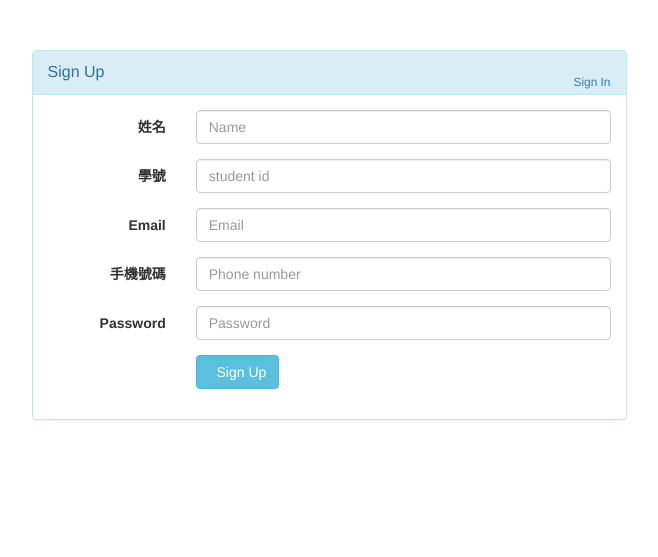
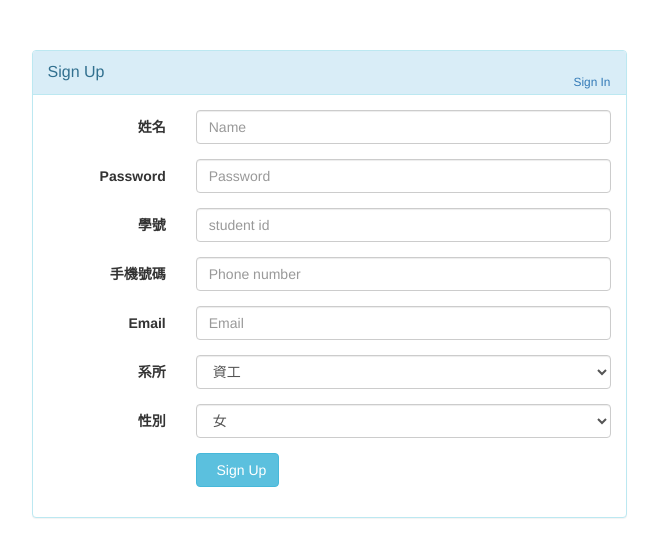
Before and after one commit to q40603/NCTU-SPORT-WEEK-WEB, a Node server app: page /signup in a window 1280 px wide. Shown: the top 557 px of the page, without its empty margins (311-969 px from the left). Run offline with Node 20, Linux system fonts and the light colour scheme.

Commit message:
add department

```diff
--- a/app.js
+++ b/app.js
@@ -32,7 +32,7 @@ app.use(express.static(path.join(__dirname, 'public')));
 app.use(session({
               secret: 'keyboard cat',
               resave: false,
-              saveUninitialized: true,
+              saveUninitialized: false,
               cookie: { maxAge: 60000 }
             }))
 
--- a/routes/user.js
+++ b/routes/user.js
@@ -1,24 +1,34 @@
 
 //---------------------------------------------signup page call------------------------------------------------------
 exports.signup = function(req, res){
+
    message = '';
    if(req.method == "POST"){
       var post  = req.body;
-      var name= post.name;
-      var id= post.id;
+      var uname= post.uname;
+      var uid= post.uid;
       var email= post.email;
       var phone_num= post.phone_num;
       var pass= post.password;
-
-      var sql = "INSERT INTO `user`(`name`,`id`,`email`,`phone_num`, `password`) VALUES ('" + name + "','" + id + "','" + email + "','" + phone_num + "','" + pass + "')";
+      var department = post.department;
+      var gender = post.gender;
+      console.log(phone_num);
+      /*var dep_id_search = "select dcid from `department` where `dname`='"+department+"' ";
+      var dcid;
+      var query = db.query(dep_id_search, function(err, result) {
+         dcid = result[0].dcid;
+         console.log(dcid);
+      });*/
+      var sql = "INSERT INTO `user`(`uid`,`dcid`,`uname`,`gender`,`email`,`phone_num`, `password`) VALUES ('" + uid + "','"+ department +"','" + uname + "','" + gender + "','" + email + "','" + phone_num + "','" + pass + "')";
 
       var query = db.query(sql, function(err, result) {
-
+         console.log(result)
          message = "Succesfully! Your account has been created.";
          res.render('signup.ejs',{message: message});
       });
 
    } else {
+
       res.render('signup');
    }
 };
@@ -30,15 +40,16 @@ exports.login = function(req, res){
 
    if(req.method == "POST"){
       var post  = req.body;
-      var name= post.name;
+      var uid= post.uid;
       var pass= post.password;
-
-      var sql="SELECT id, name FROM `user` WHERE `name='"+name+"' and password = '"+pass+"'";
+     console.log(pass);
+      var sql="SELECT uid, password, uname FROM `user` WHERE `uid`='"+uid+"' and password = '"+pass+"'";
       db.query(sql, function(err, results){
+          console.log(results[0]);
          if(results.length){
-            req.session.userId = results[0].id;
+            req.session.uid = results[0].uid;
             req.session.user = results[0];
-            console.log(results[0].id);
+            console.log(results[0].uid);
             res.redirect('/home/dashboard');
          }
          else{
@@ -47,7 +58,8 @@ exports.login = function(req, res){
          }
 
       });
-   } else {
+   }
+   else {
       res.render('index.ejs',{message: message});
    }
 
@@ -57,16 +69,16 @@ exports.login = function(req, res){
 exports.dashboard = function(req, res, next){
 
    var user =  req.session.user,
-   userId = req.session.userId;
-   console.log('ddd='+userId);
-   if(userId == null){
+      id = req.session.uid;
+   console.log('ddd='+id);
+   if(id == null){
       res.redirect("/login");
       return;
    }
-
-   var sql="SELECT * FROM `users` WHERE `id`='"+userId+"'";
+   var sql="SELECT * FROM `user` WHERE `uid`='"+id+"'";
 
    db.query(sql, function(err, results){
+      console.log(results);
       res.render('dashboard.ejs', {user:user});
    });
 };
@@ -79,26 +91,26 @@ exports.logout=function(req,res){
 //--------------------------------render user details after login--------------------------------
 exports.profile = function(req, res){
 
-   var userId = req.session.userId;
-   if(userId == null){
+   var id = req.session.uid;
+   if(id == null){
       res.redirect("/login");
       return;
    }
 
-   var sql="SELECT * FROM `users` WHERE `id`='"+userId+"'";
+   var sql="SELECT * FROM `user` WHERE `uid`='"+id+"'";
    db.query(sql, function(err, result){
       res.render('profile.ejs',{data:result});
    });
 };
 //---------------------------------edit users details after login----------------------------------
 exports.editprofile=function(req,res){
-   var userId = req.session.userId;
-   if(userId == null){
+   var id = req.session.id;
+   if(id == null){
       res.redirect("/login");
       return;
    }
 
-   var sql="SELECT * FROM `users` WHERE `id`='"+userId+"'";
+   var sql="SELECT * FROM `user` WHERE `id`='"+id+"'";
    db.query(sql, function(err, results){
       res.render('edit_profile.ejs',{data:results});
    });
--- a/views/index.ejs
+++ b/views/index.ejs
@@ -23,7 +23,7 @@
 
                             <div style="margin-bottom: 25px" class="input-group">
                                         <span class="input-group-addon"><i class="glyphicon glyphicon-user"></i></span>
-                                        <input id="login-username" type="text" class="form-control" name="id" value="" placeholder="id">
+                                        <input id="login-username" type="text" class="form-control" name="uid" value="" placeholder="id">
                                     </div>
 
                             <div style="margin-bottom: 25px" class="input-group">
--- a/views/profile.ejs
+++ b/views/profile.ejs
@@ -4,7 +4,7 @@
 
       <div class="panel panel-info">
         <div class="panel-heading">
-          <h3 class="panel-title"><%=data[0].name%></h3>
+          <h3 class="panel-title"><%=data[0].uname%></h3>
         </div>
         <div class="panel-body">
           <div class="row">
@@ -14,7 +14,7 @@
                 <tbody>
                   <tr>
                     <td>User Id:</td>
-                    <td><%=data[0].id%></td>
+                    <td><%=data[0].uid%></td>
                   </tr>
                   <tr>
                     <td>Mobile:</td>
--- a/views/signup.ejs
+++ b/views/signup.ejs
@@ -26,21 +26,21 @@
                                 </div>
 
                                 <div class="form-group">
-                                    <label for="name" class="col-md-3 control-label">姓名</label>
+                                    <label for="uname" class="col-md-3 control-label">姓名</label>
                                     <div class="col-md-9">
-                                        <input type="text" class="form-control" name="name" placeholder="Name">
+                                        <input type="text" class="form-control" name="uname" placeholder="Name">
                                     </div>
                                 </div>
                                 <div class="form-group">
-                                    <label for="id" class="col-md-3 control-label">學號</label>
+                                    <label for="password" class="col-md-3 control-label">Password</label>
                                     <div class="col-md-9">
-                                        <input type="text" class="form-control" name="id" placeholder="student id">
+                                        <input type="password" class="form-control" name="password" placeholder="Password">
                                     </div>
                                 </div>
                                 <div class="form-group">
-                                    <label for="email" class="col-md-3 control-label">Email</label>
+                                    <label for="uid" class="col-md-3 control-label">學號</label>
                                     <div class="col-md-9">
-                                        <input type="text" class="form-control" name="email" placeholder="Email">
+                                        <input type="text" class="form-control" name="uid" placeholder="student id">
                                     </div>
                                 </div>
                                  <div class="form-group">
@@ -50,12 +50,33 @@
                                     </div>
                                 </div>
                                 <div class="form-group">
-                                    <label for="password" class="col-md-3 control-label">Password</label>
+                                    <label for="email" class="col-md-3 control-label">Email</label>
                                     <div class="col-md-9">
-                                        <input type="password" class="form-control" name="password" placeholder="Password">
+                                        <input type="text" class="form-control" name="email" placeholder="Email">
                                     </div>
                                 </div>
 
+                                 <div class="form-group">
+                                    <label for="department" class="col-md-3 control-label">系所</label>
+                                    <div class="col-md-9">
+                                            <select class="form-control" name="department">
+                                                <option type="text" name="CS">資工</option>
+                                                <option type="text" name="EE">電機</option>
+                                                <option type="text" name="CE">土木</option>
+                                                <option type="text" name="ME">機械</option>
+                                                <option type="text" name="MSE">材料</option>
+                                            </select>
+                                    </div>
+                                </div>
+                                 <div class="form-group">
+                                    <label for="gender" class="col-md-3 control-label">性別</label>
+                                    <div class="col-md-9">
+                                            <select class="form-control" name="gender">
+                                                <option type="text" name="f">女</option>
+                                                <option type="text" name="m">男</option>
+                                            </select>
+                                    </div>
+                                </div>
                                 <div class="form-group">
                                     <!-- Button -->
                                     <div class="col-md-offset-3 col-md-9">
@@ -63,15 +84,9 @@
 
                                     </div>
                                 </div>
-
-
-
-
                             </form>
                          </div>
                     </div>
-
-
          </div>
     </div>
 
```
Lines whose indentation alone changed are shown as unchanged.
